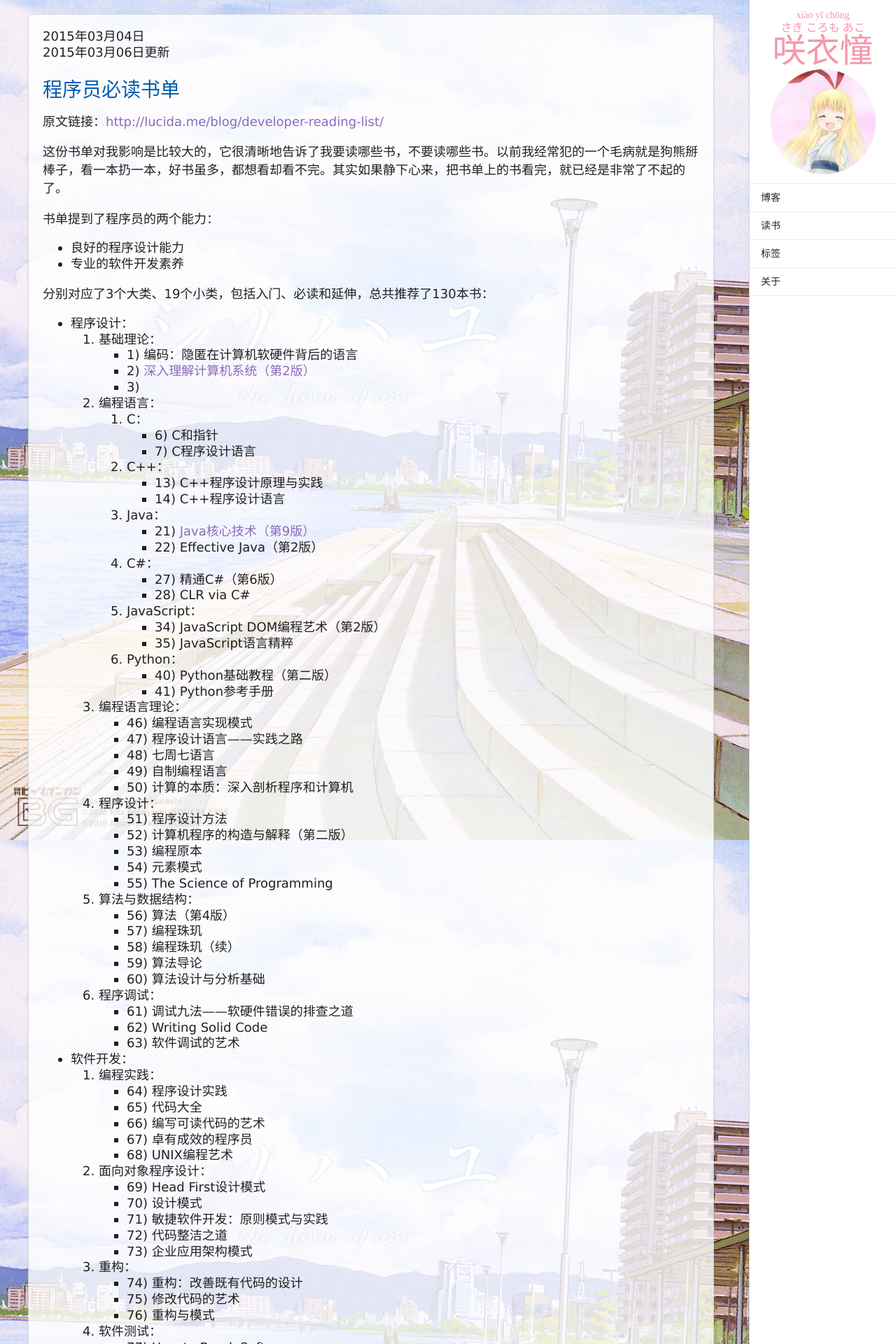
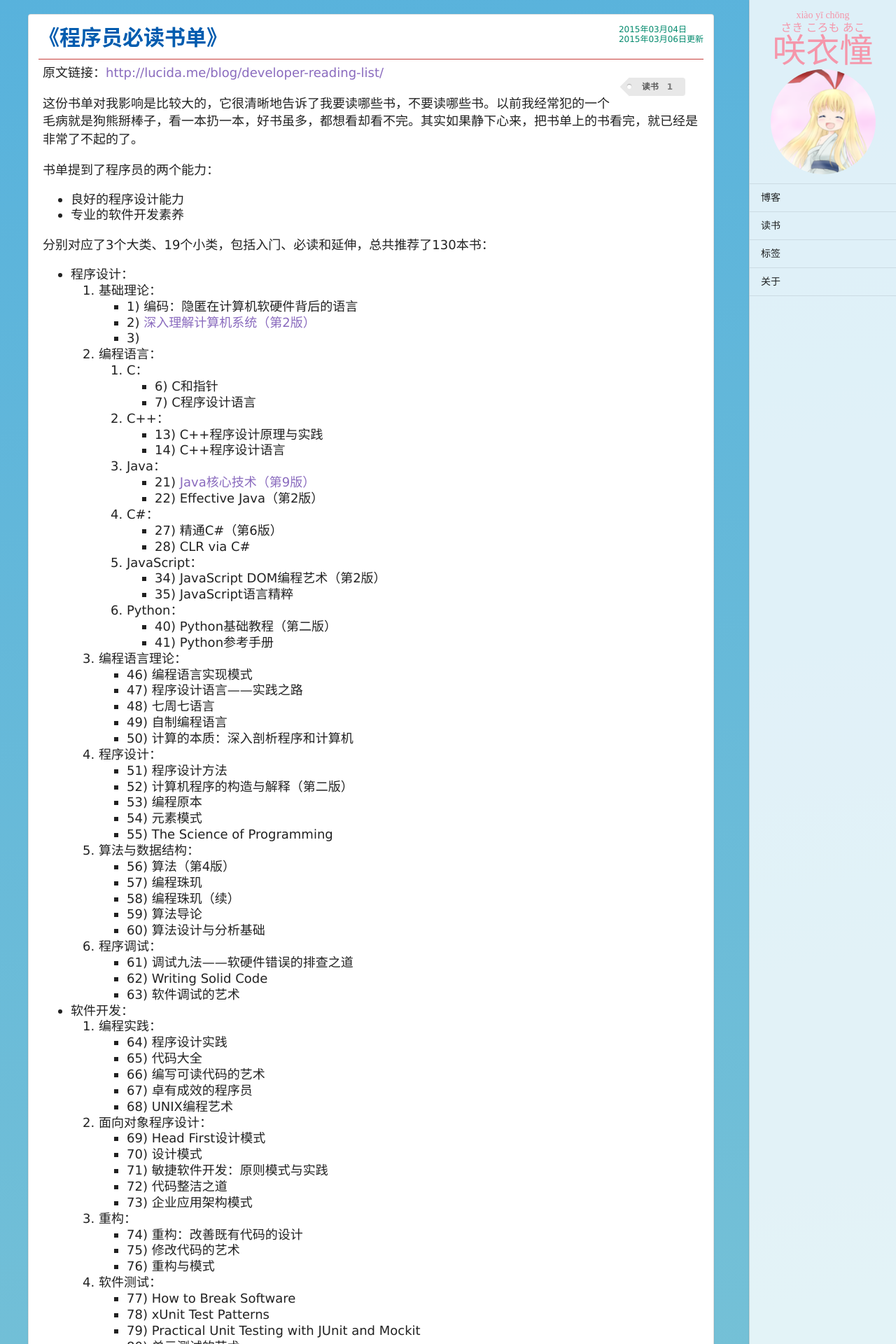
Before and after one commit to kingfree/kingfree.github.io, a Jekyll site: the page built from _posts/2015-03-04-developer-reading-list.md, in a window 1280 px wide. Shown: the top 1920 px of the page at 70% size. Built offline with Jekyll 4.4.1, drawn with Linux system fonts in a browser that asks for light colours; nearby versions of some CDN libraries; comment, search, counter and statistics services are not loaded; some of the changed text lies outside the part shown.

Commit message:
博文页面重写

```diff
--- a/_includes/JB/tags_list
+++ b/_includes/JB/tags_list
@@ -22,11 +22,11 @@ Usage:
 {% else %}
   {% if tags_list.first[0] == null %}
     {% for tag in tags_list %}
-    	<li><a href="{{ BASE_PATH }}{{ site.JB.tags_path }}#{{ tag }}-ref">{{ tag }} <span>{{ site.tags[tag].size }}</span></a></li>
+    	<a class="ui label" href="{{ BASE_PATH }}{{ site.JB.tags_path }}#{{ tag }}-ref">{{ tag }} <span class="detail">{{ site.tags[tag].size }}</span></a>
     {% endfor %}
   {% else %}
     {% for tag in tags_list %}
-    	<li><a href="{{ BASE_PATH }}{{ site.JB.tags_path }}#{{ tag[0] }}-ref">{{ tag[0] }} <span>{{ tag[1].size }}</span></a></li>
+    	<a class="ui label" href="{{ BASE_PATH }}{{ site.JB.tags_path }}#{{ tag[0] }}-ref">{{ tag[0] }} <span class="detail">{{ tag[1].size }}</span></a>
     {% endfor %}
   {% endif %}
 {% endif %}
--- a/_layouts/default.html
+++ b/_layouts/default.html
@@ -14,6 +14,7 @@
 
     <link rel="stylesheet" href="//cdnjs.cloudflare.com/ajax/libs/semantic-ui/2.2.10/semantic.min.css"/>
     <link rel="stylesheet" href="/assets/css/app.css"/>
+    <link rel="stylesheet" href="/assets/css/syntax.css">
 
     <link href="{{ BASE_PATH }}{{ site.JB.atom_path }}" type="application/atom+xml" rel="alternate"
           title="{{ page.title }}">
--- a/_layouts/post.html
+++ b/_layouts/post.html
@@ -4,8 +4,85 @@ layout: default
 {% include JB/setup %}
 
 <div class="ui main segment">
-    <div class="article">
-        {% include article.html %}
+    <div class="post">
+        <div class="header">
+            <h1>
+                {% if page.group == "book" %}
+                {% if page.subtitle %}
+                <span class="subtitle">{{ page.subtitle }}——读</span>
+                {% endif %}
+                《{{ page.title }}》
+                {% else %}
+                {% if page.subtitle %}
+                <span class="subtitle">{{ page.subtitle }}——</span>
+                {% endif %}
+                {{ page.title }}
+                {% endif %}
+            </h1>
+            <div class="subtitle">
+                {% if page.tagline %}{{ page.tagline }}{% endif %}
+                {% if page.etitle %}<span class="etitle">{{ page.etitle }}</span>{% endif %}
+                {% if page.author %}<span class="author">{{ page.author }}</span>{% endif %}
+            </div>
+            <div class="date">
+                {% if page.date %}
+                <span>{{ page.date | date: "%Y年%m月%d日" }}</span>
+                {% endif %}
+                {% if page.update %}
+                <br>
+                <span>{{ page.update | date: "%Y年%m月%d日" }}更新</span>
+                {% endif %}
+            </div>
+        </div>
+        <div class="article">
+
+            {% unless page.categories == empty %}
+            <div class="ui pink tag labels">
+                {% assign categories_list = page.categories %}
+                {% include JB/categories_list %}
+            </div>
+            {% endunless %}
+
+            {% unless page.tags == empty %}
+            <div class="ui tag labels">
+                {% assign tags_list = page.tags %}
+                {% include JB/tags_list %}
+            </div>
+            {% endunless %}
+
+            {{ content }}
+
+            {% include JB/comments %}
+        </div>
+        <div class="bottom">
+            <div class="three ui buttons">
+                {% if page.previous %}
+                <a class="ui labeled icon red basic button"
+                   href="{{ BASE_PATH }}{{ page.previous.url }}">
+                    <i class="left chevron icon"></i>
+                    {{ page.previous.title }}
+                </a>
+                {% else %}
+                <button class="ui red basic button" disabled>
+                    <i class="left chevron icon"></i>
+                    上一篇
+                </button>
+                {% endif %}
+                <a class="ui basic teal button" href="#uyan_frame">评论</a>
+                {% if page.next %}
+                <a class="ui right labeled icon green basic button"
+                   href="{{ BASE_PATH }}{{ page.next.url }}">
+                    {{ page.next.title }}
+                    <i class="right chevron icon"></i>
+                </a>
+                {% else %}
+                <button class="ui right labeled icon green basic button" disabled>
+                    下一篇
+                    <i class="right chevron icon"></i>
+                </button>
+                {% endif %}
+            </div>
+        </div>
     </div>
 </div>
 {% include sidebar.html %}
--- a/_sass/_app.scss
+++ b/_sass/_app.scss
@@ -1,13 +1,14 @@
 body {
   font-size: 16px;
-  font-family: "SourceHanSerifSC-Regular", "PingFang SC Regular", "Ubuntu",  "Verdana", "Tahoma", "Songti SC", "SimSun", serif;
-  background: url('/images/background/shinohayu1920.jpg');
+  font-family: "SourceHanSerifSC-Regular", "PingFang SC Regular", "Ubuntu", "Verdana", "Tahoma", "Songti SC", "SimSun", serif;
+  // background: url('/images/background/shinohayu1920.jpg');
+  background-image: linear-gradient(170deg, #58B2DC 0%, #81C7D4 85%); /* 水 空 */
 }
 
 h1, h2, h3, h4, h5, h6 {
-  font-family: "SourceHanSansSC-Regular", "PingFang SC", "Lucida Grande", "Helvetica Neue", "Arial", "Hiragino Sans GB", "Noto Sans CJK SC", "Heiti SC", "Microsoft YaHei", "WenQuanYi Microhei", sans-serif;
+  font-family: "SourceHanSerifSC-Bold", "PingFang SC", "Lucida Grande", "Helvetica Neue", "Arial", "Hiragino Sans GB", "Noto Sans CJK SC", "Heiti SC", "Microsoft YaHei", "WenQuanYi Microhei", sans-serif;
   color: #005CAF; /* 瑠璃 */
-  font-weight: 500;
+  font-weight: bold;
   text-decoration: none;
 }
 
@@ -61,7 +62,7 @@ a.kingfree.title {
 }
 
 .ui.right.menu {
-  //background: rgba(255, 255, 255, 0.6);
+  background: rgba(255, 255, 255, 0.8);
   .item.about {
     position: absolute;
     bottom: 0;
@@ -75,9 +76,9 @@ a.kingfree.title {
         }
       }
       a.item:hover, a.item:active {
-        color: #B5495B; /* 苺 */
+        color: #86C166; /* 苗 */
         i.icon {
-          color: #B5495B;
+          color: #86C166;
         }
       }
     }
@@ -85,7 +86,6 @@ a.kingfree.title {
 }
 
 .ui.main.segment {
-  background: rgba(255, 255, 255, 0.8);
   position: absolute;
   right: 260px;
   top: 20px;
@@ -102,6 +102,18 @@ a.kingfree.title {
   right: 20px;
   overflow: scroll;
   font-size: 18px;
+
+  .ui.tag.labels {
+    float: right;
+    margin: 10px;
+    a {
+      margin: 10px;
+      display: block;
+      .detail {
+        float: right;
+      }
+    }
+  }
 
   img {
     max-width: 60%;
@@ -120,9 +132,9 @@ a.kingfree.title {
   border: 2px solid #C73E3A;
   li {
     border: 1px solid #C73E3A; /* 銀朱 */
-    border-right: none;
+    border-left: none;
     &:last-child {
-      border-right: 1px solid #C73E3A;
+      border-left: 1px solid #C73E3A;
     }
     margin-top: 1em;
     padding: 10px 3px;
@@ -143,3 +155,44 @@ a.kingfree.title {
     }
   }
 }
+
+.post {
+  .header {
+    height: 50px;
+    overflow: hidden;
+    border-bottom: 1px solid #C73E3A;
+    vertical-align: middle;
+    h1 {
+      display: inline-block;
+      font-size: 30px;
+    }
+    .subtitle {
+      display: inline-block;
+      .etitle {
+        font-size: 24px;
+        font-weight: bold;
+      }
+      .author {
+        font-style: italic;
+      }
+    }
+    .date {
+      vertical-align: middle;
+      float: right;
+      font-size: 12px;
+      line-height: 14px;
+      color: #00896C; /* 青竹 */
+    }
+  }
+  .article {
+    top: 70px;
+    bottom: 70px;
+  }
+  .bottom {
+    height: 50px;
+    position: absolute;
+    left: 20px;
+    bottom: 10px;
+    right: 20px;
+  }
+}
```
Also changed, not shown: _includes/JB/categories_list (+6 -6 lines), assets/css/style.css (+0 -16 lines).
